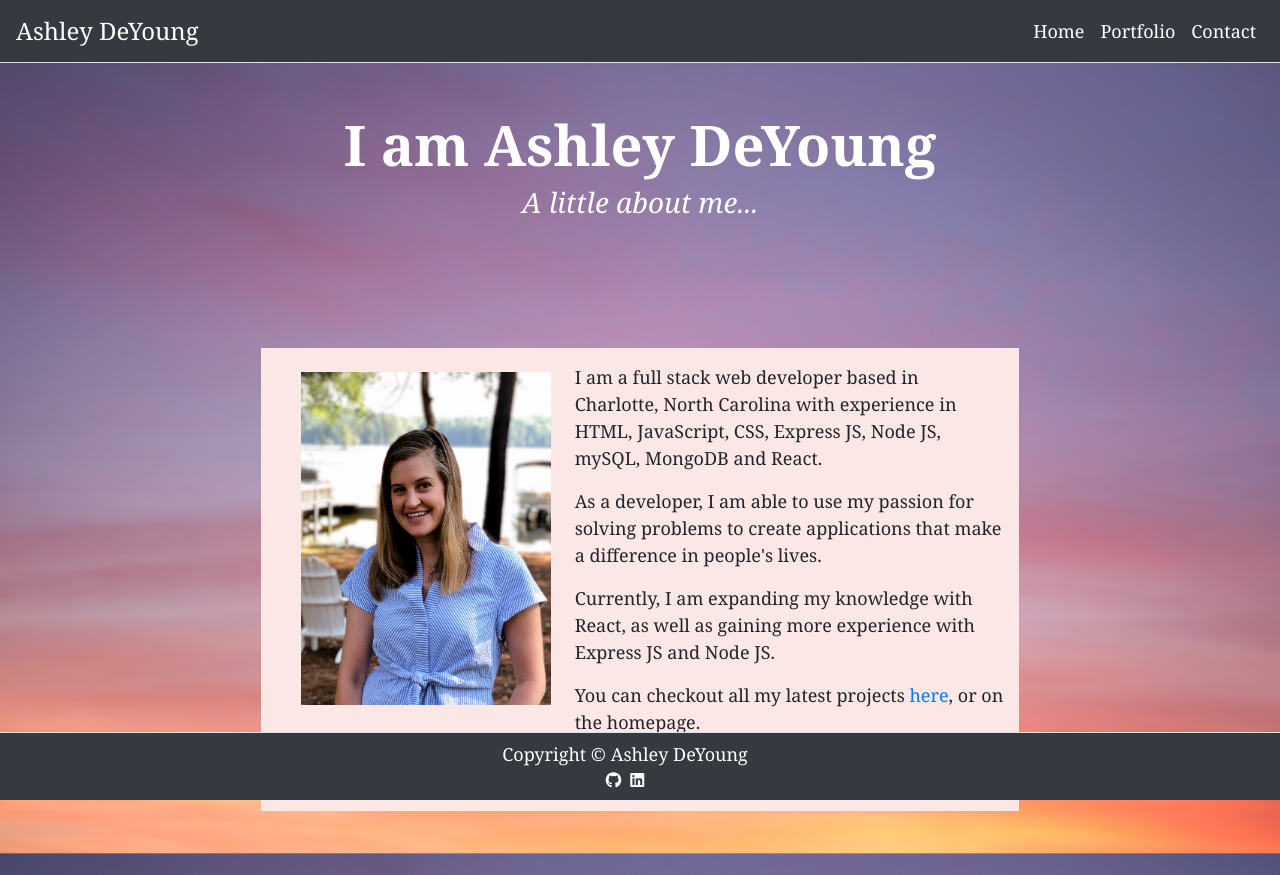
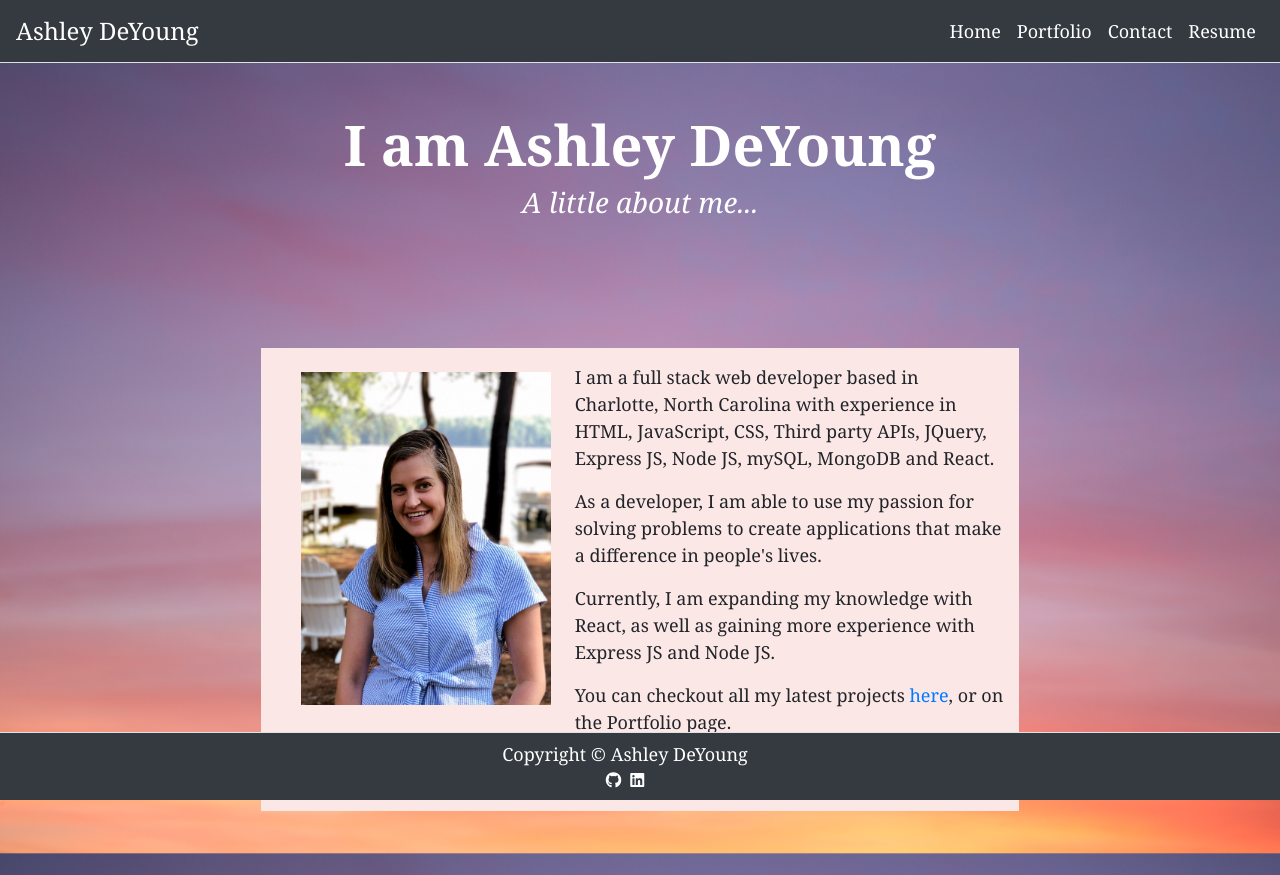
Before and after one commit to ashleydeyoung/react-portfolio, a React (Create React App) app: page / in a window 1280 px wide. Built offline with nearby package versions, Linux system fonts and the light colour scheme.

Commit message:
added resume

```diff
--- a/src/App.js
+++ b/src/App.js
@@ -4,6 +4,7 @@ import Container from "react-bootstrap/Container";
 import Navbar from "react-bootstrap/Navbar";
 import Nav from "react-bootstrap/Nav";
 import "./App.css";
+import Resume from "./assets/images/Resume.pdf"
 
 import Footer from "./components/Footer";
 import PorfolioPage from "./pages/PortfolioPage";
@@ -32,7 +33,7 @@ class App extends React.Component {
       },
       contact: {
         title: "Contact Me",
-        subTitle: "Looking forward to hearing from you!"
+        subTitle: "Looking forward to hearing from you."
       },
     };
   }
@@ -56,6 +57,9 @@ class App extends React.Component {
                 </Link>
                 <Link className="nav-link font2 text-white" to="/contact">
                   Contact
+                </Link>
+                <Link className="nav-link font2 text-white" to= {Resume} target= "_blank">
+                  Resume
                 </Link>
               </Nav>
             </Navbar.Collapse>
--- a/src/components/Footer.js
+++ b/src/components/Footer.js
@@ -1,4 +1,5 @@
 import React from "react";
+
 import Container from "react-bootstrap/Container";
 import "../App.css";
 
@@ -15,23 +16,20 @@ function Footer() {
           <div className="row w-100 full-width">
             <div className="col text-center">
               <a
-                href="https://github.com/ashleydeyoung"
+                href="https://github.com/ashleydeyoung" target="_blank" rel="noopener noreferrer"
                 className="text-right text-white"
               >
                 <i className="fab fa-github"></i>
               </a>{" "}
               &nbsp;
               <a
-                href="https://www.linkedin.com/in/ashleydeyoung"
+                href="https://www.linkedin.com/in/ashleydeyoung" target="_blank" rel="noopener noreferrer"
                 className="text-right text-white"
               >
                 <i className="fab fa-linkedin"></i>
               </a>
-
             </div>
           </div>
-
-
         </nav>
       </Container>
     </footer>
--- a/src/pages/AboutPage.js
+++ b/src/pages/AboutPage.js
@@ -12,15 +12,15 @@ function AboutPage(props) {
             <Hero title={props.title} subTitle={props.subTitle} />
             <Content>
             <img height="200" width="250" className="round img-fluid float-left m-2 mx-4" src={photo} alt="ashleydeyoung" />
-            <p className="font1">I am a full stack web developer based in Charlotte, North Carolina with experience in HTML, JavaScript, CSS, Express JS, Node JS, mySQL, MongoDB and React.</p>
+            <p className="font1">I am a full stack web developer based in Charlotte, North Carolina with experience in HTML, JavaScript, CSS, Third party APIs, JQuery, Express JS, Node JS, mySQL, MongoDB and React.</p>
 
             <p className="font1">As a developer, I am able to use my passion for solving problems to create applications that make a difference in people's lives.</p>
 
             <p className="font1">Currently, I am expanding my knowledge with React, as well as gaining more experience with Express JS and Node JS.</p>
 
-            <p className="font1">You can checkout all my latest projects <a href="https://github.com/ashleydeyoung" target="_blank" rel="noopener noreferrer">here</a>, or on the homepage.</p>
+            <p className="font1">You can checkout all my latest projects <a href="https://github.com/ashleydeyoung" target="_blank" rel="noopener noreferrer">here</a>, or on the Portfolio page.</p>
 
-            <p className="font1">Feel free to <a href="/contact" rel="noopener noreferrer">contact me</a> with any questions! I look forward to hearing from you soon!</p>
+            <p className="font1">Feel free to <a href="/contact" rel="noopener noreferrer">contact me</a> with any questions. I look forward to hearing from you soon.</p>
             </Content>
         </div>
     );
```
Also changed, not shown: 1 other file (tests, documents, lock files or other folders). Lines whose indentation alone changed are shown as unchanged.
